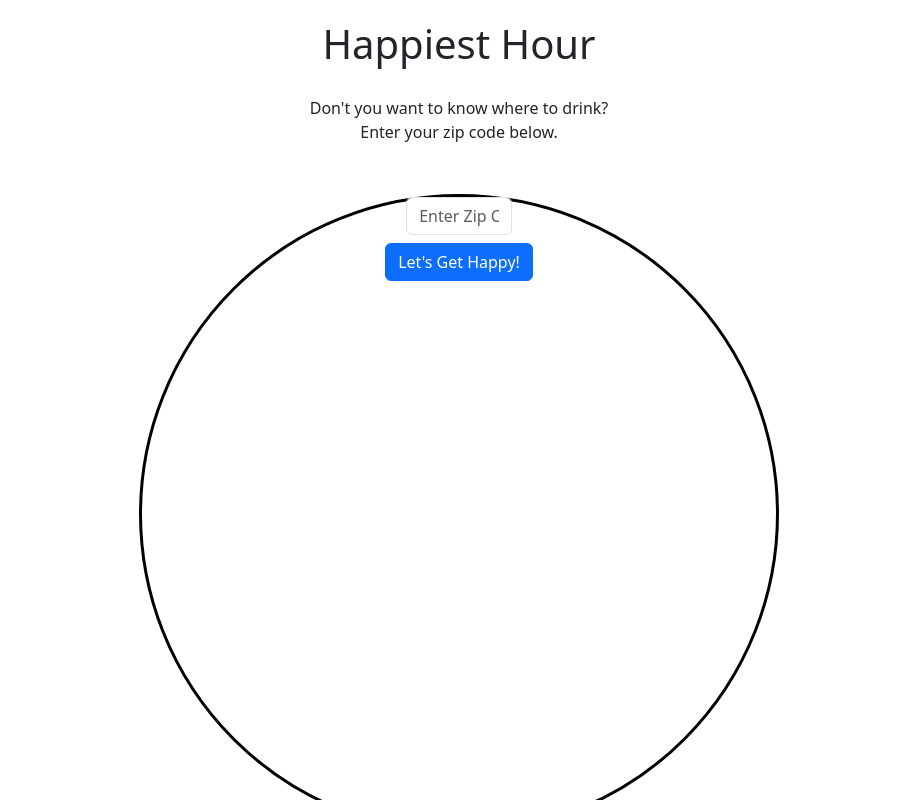
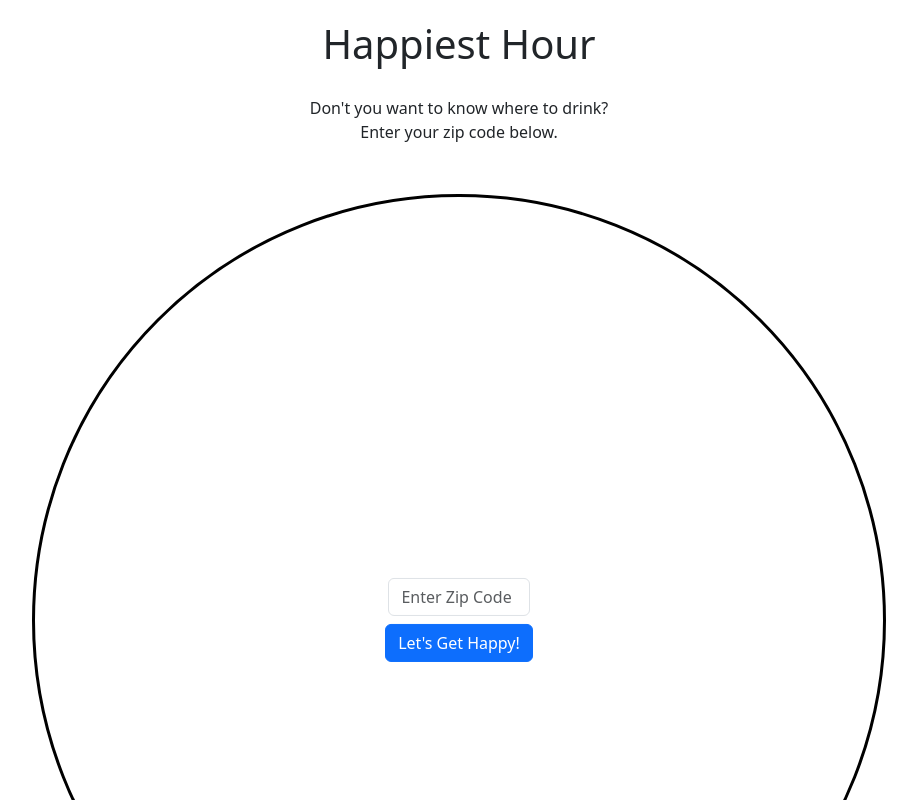
Before and after one commit to ColdWeatherBoyy/happiest-hour, a React (Vite) app in the folder client/: page / in a window 1280 px wide. Shown: the top 800 px of the page, without its empty margins (181-1098 px from the left). Built offline with nearby package versions, Linux system fonts and the light colour scheme.

Commit message:
centers SubmitForm

```diff
--- a/client/src/components/Clock/Clock.css
+++ b/client/src/components/Clock/Clock.css
@@ -1,15 +1,15 @@
-:root {
-    --radius: 60vw;
-}
-
 .clock {
     border: 3px solid black;
     background-color: rgb(255, 255, 255);
     border-radius: 50%;
     margin: 50px auto; /* top & bottom, right & left */
-    /* width: var(--radius);
-    height: var(--radius); */
     padding-bottom: 10em;
+}
+
+#submit {
+    position: relative;
+    top: 50%;
+    transform: translate(0, 44%); /* translate(horizontal, vertical) */
 }
 
 @media (min-width: 769px) {
--- a/client/src/components/Clock/Clock.jsx
+++ b/client/src/components/Clock/Clock.jsx
@@ -5,7 +5,7 @@ import SubmitForm from "../SubmitForm/SubmitForm";
 
 const Clock = () => {
     let { width } = useWindowDimensions();
-    let diameter = width/2;
+    let diameter = width/1.5;
 
     return(
         <div className='clock' style={{width: diameter, height: diameter}}>
--- a/client/src/components/SubmitForm/SubmitForm.jsx
+++ b/client/src/components/SubmitForm/SubmitForm.jsx
@@ -1,3 +1,4 @@
+import clockStyle from '../Clock/Clock.css';
 import React, { useEffect, useState } from "react";
 import { Form, Button } from "react-bootstrap";
 
@@ -17,7 +18,7 @@ const SubmitForm = ({ onClick }) => {
 
 	return (
 		<>
-			<Form className='d-flex flex-column align-items-center'>
+			<Form id='submit' className='d-flex flex-column align-items-center'>
 				<Form.Group className="mb-2 col-5 col-sm-3 col-lg-2" controlId="zipCode">
 					{/* <Form.Label>Zip Code</Form.Label> */}
 					<Form.Control
```
